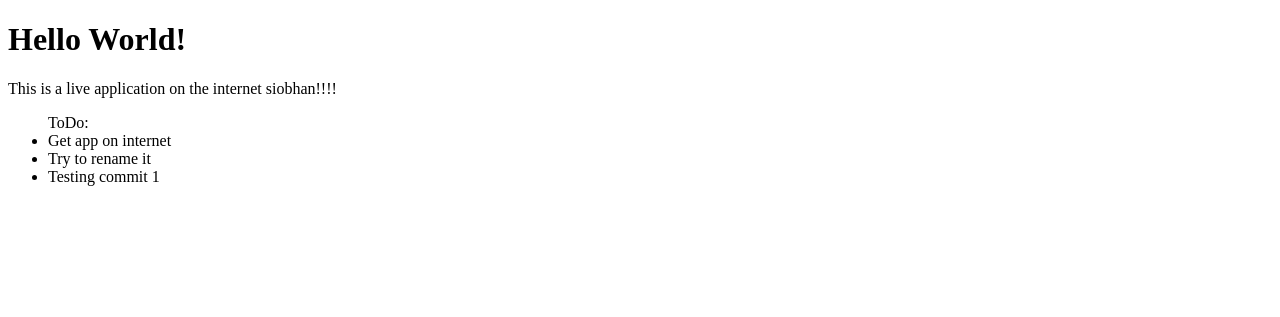
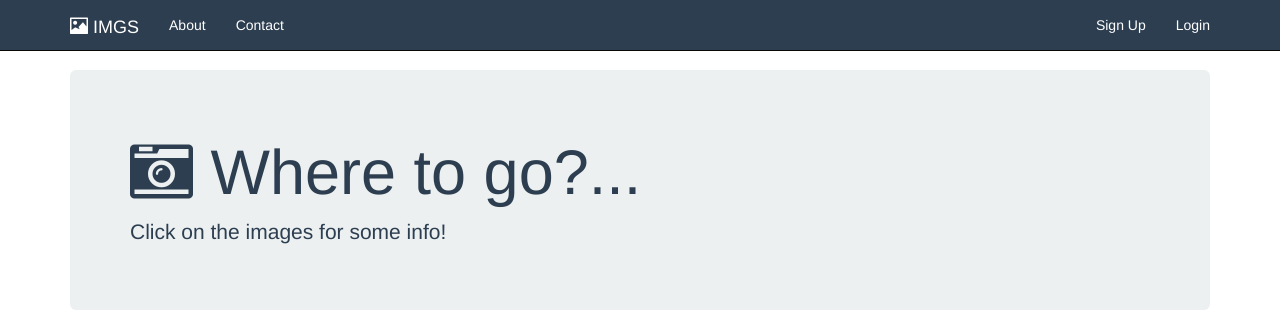
Before and after one commit to siobhanunakelly1/dummy_flask_app, a Flask app: page / in a window 1280 px wide. Shown: the top 317 px of the page. Before the commit the page ends 186 px from the top, so only its background shows below. Run offline with Flask 2, Linux system fonts and the light colour scheme; some libraries are stand-ins or nearby versions.

Commit message:
travel page

```diff
--- a/dummy_flask_app/templates/hello.html
+++ b/dummy_flask_app/templates/hello.html
@@ -1,16 +1,96 @@
-<!doctype html>
+<!DOCTYPE html>
 <html>
-    <head>
-        <title>My Flask App Page</title>
-    </head>
-    <body>
-        <h1>Hello World!</h1>
-        <p>This is a live application on the internet siobhan!!!!</p>
-        <ul>ToDo:
-        	<li>Get app on internet</li>
-        	<li>Try to rename it</li>
-		<li>Testing commit 1</li>
-        </ul>
+<head>
+	<title>Bootstrap Navbars</title>
+	<link rel="stylesheet" type="text/css" href="https://maxcdn.bootstrapcdn.com/bootstrap/3.3.5/css/bootstrap.min.css">
+  <link rel="stylesheet" type="text/css" href="https://maxcdn.bootstrapcdn.com/font-awesome/4.4.0/css/font-awesome.min.css">
+  <style type="text/css">
+    body { padding-top: 70px; }
+    .jumbotron {
+      color: #2c3e50;
+      background: #ecf0f1;
 
-    </body>
+    }
+    .navbar-inverse {
+      background: #2c3e50;
+      color: white;
+    }
+    .navbar-inverse .navbar-brand, .navbar-inverse a{
+      color:white;
+    }
+    .navbar-inverse .navbar-nav>li>a {
+      color: white;
+    }
+
+  </style>
+
+</head>
+<body>
+	<nav class="navbar navbar-inverse navbar-fixed-top">
+		<div class="container">
+			<div class="navbar-header">
+				 <button type="button" class="navbar-toggle collapsed" data-toggle="collapse" data-target="#bs-nav-demo" aria-expanded="false">
+	        <span class="sr-only">Toggle navigation</span>
+	        <span class="icon-bar"></span>
+	        <span class="icon-bar"></span>
+	        <span class="icon-bar"></span>
+	      </button>
+				<a href="#" class="navbar-brand"><span class="glyphicon glyphicon-picture"></span> IMGS</a>
+			</div>
+			<div class="collapse navbar-collapse" id="bs-nav-demo">
+				<ul class="nav navbar-nav">
+					<li><a href="#">About</a></li>
+					<li><a href="#">Contact</a></li>
+				</ul>
+				<ul class="nav navbar-nav navbar-right">
+					<li><a href="#">Sign Up</a></li>
+					<li><a href="#">Login</a></li>
+				</ul>
+			</div>
+		</div>
+	</nav>
+
+  <div class="container">
+
+  <div class="jumbotron">
+    <h1><i class="fa fa-camera-retro"></i></span> Where to go?... </h1>
+    <p>Click on the images for some info!</p>
+  </div>
+
+    <div class="row">
+      <div class="col-lg-4 col-sm-6">
+        <div class="thumbnail">
+          <button onclick="myFunction()"><img src="C:\Users\HP\Documents\EmmasCode\Toronto.jpg"></button>
+        </div>
+      </div>
+      <div class="col-lg-4 col-sm-6">
+        <div class="thumbnail">
+          <button onclick="myFunction()"><img src="C:\Users\HP\Documents\EmmasCode\thai.jpg""></button>
+        </div>
+      </div>
+      <div class="col-lg-4 col-sm-6">
+        <div class="thumbnail">
+          <button onclick="myFunction()"><img src="C:\Users\HP\Documents\EmmasCode\London.jpg"></button>
+        </div>
+      </div>
+      <div class="col-lg-4 col-sm-6">
+        <div class="thumbnail">
+          <button onclick="myFunction()"><img src="C:\Users\HP\Documents\EmmasCode\NYC.jpg"></button>
+        </div>
+      </div>
+      <div class="col-lg-4 col-sm-6">
+        <div class="thumbnail">
+          <button onclick="myFunction()"><img src="C:\Users\HP\Documents\EmmasCode\greece.jpg"></button>
+        </div>
+      </div>
+      <div class="col-lg-4 col-sm-6">
+        <div class="thumbnail">
+          <button onclick="myFunction()"><img src="C:\Users\HP\Documents\EmmasCode\Aus.jpg"></button>
+        </div>
+    </div>
+  </div>
+
+<script src="https://code.jquery.com/jquery-2.1.4.js"></script>
+<script src="https://maxcdn.bootstrapcdn.com/bootstrap/3.3.5/js/bootstrap.min.js"></script>
+</body>
 </html>
```
